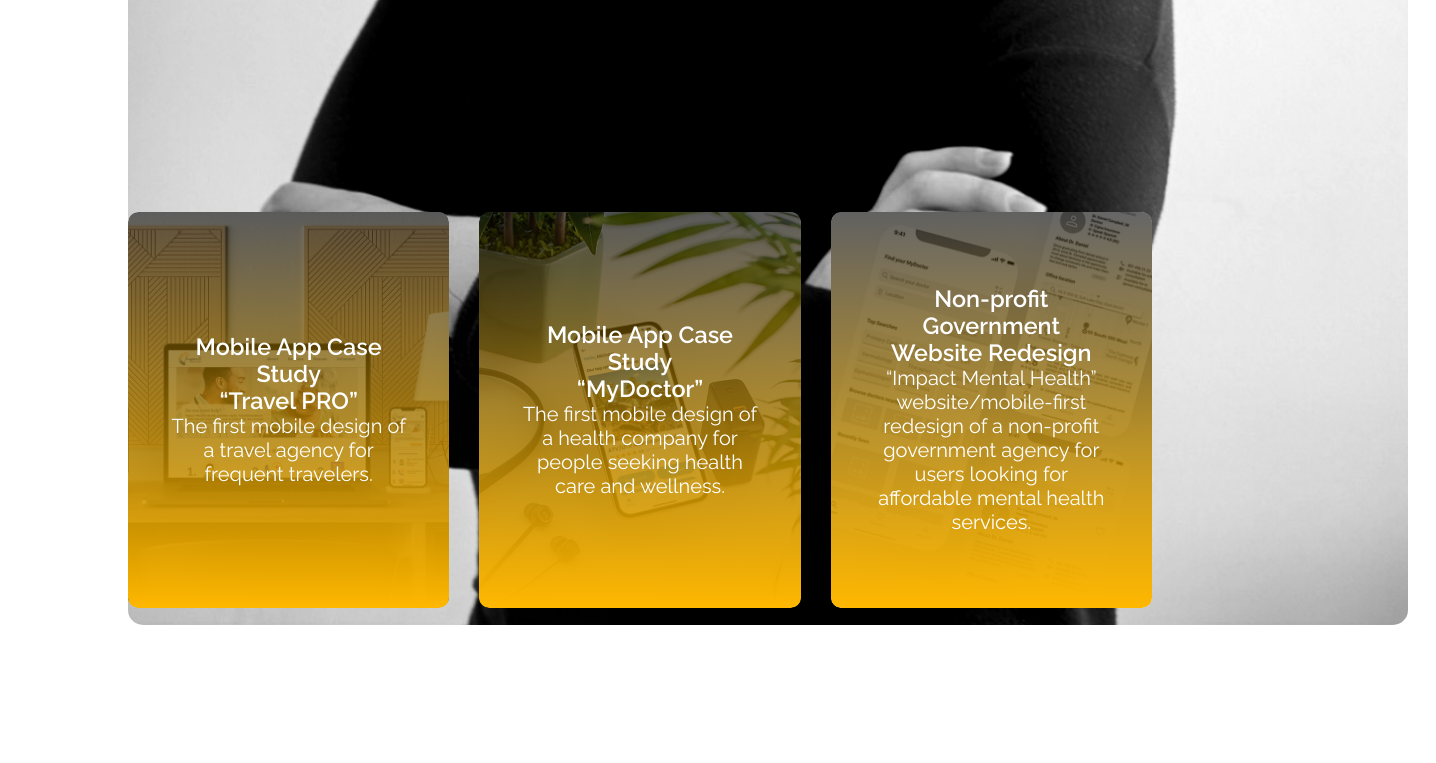
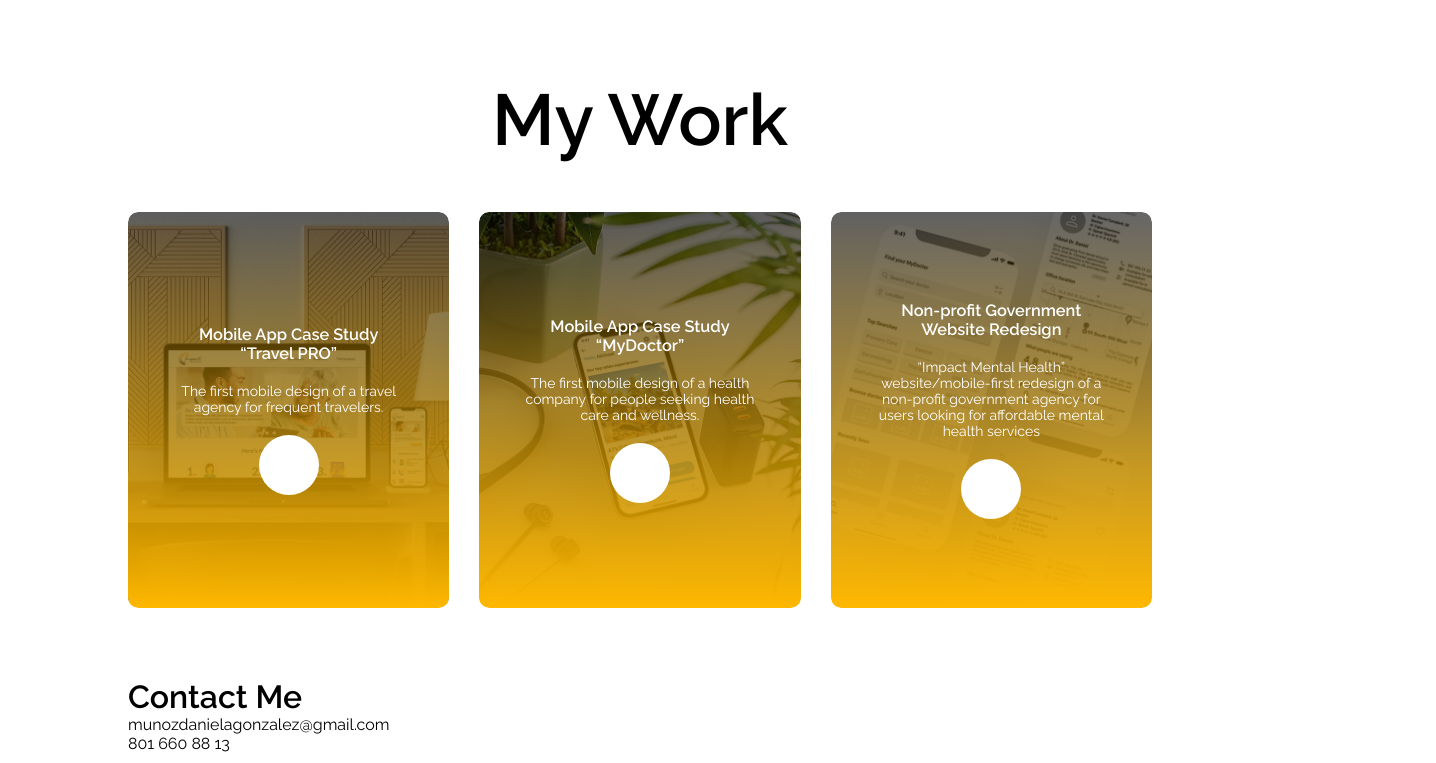
Before and after one commit to Nanonis1/UX_UI_HW_17, a plain HTML site: page index.html in a window 1280 px wide. Shown: the part 1860-2623 px from the top of the page, 1436 px wide, since content can reach past the window. Before the commit the page ends 2528 px from the top, so only its background shows below. Drawn offline with Linux system fonts and the light colour scheme.

Commit message:
add footer and css

```diff
--- a/index.html
+++ b/index.html
@@ -27,15 +27,13 @@
                     <li><a href="#">Contact</a></li>
                 </ul>
             </nav>
-
             <div class="header-text">
                         <p>UX/UI Designer</p>
-                        <h1>Hi! I'm <span>Daniela</span><br>I will create a design that <br>can give you value of your product</h1>
+                        <h1>Hi! I'm <span>Daniela</span><br>I will create a design that<br>can give you value of your product</h1>
                 </div>
                 <div class="images">
                 <img src="images/Homepage.jpg" class="Homepage">
             </div>
-
         </div>
 
     </div>
@@ -107,7 +105,7 @@
                 <img src="images/Project3.jpg">
                 <div class="layer">
                     <h3>Non-profit Government<br>Website Redesign</h3>
-                    <p>“Impact Mental Health” website/mobile-first redesign of a non-profit government agency for users looking for affordable mental health services.</p>
+                    <p>“Impact Mental Health” website/mobile-first redesign of a non-profit government agency for users looking for affordable mental health services</p>
                     <a href="#"><i class="fa-regular fa-arrow-up-right-from-square"></i></a>
                 </div>
             </div>
@@ -115,6 +113,26 @@
     </div>
 </div>
 
+<!------------ Contact ------------>
+
+<div class="contact">
+    <div class="container">
+        <div class="row">
+            <div class="contact-left">
+                <h1 Class="sub-title">Contact Me</h1>
+                <p>munozdanielagonzalez@gmail.com</p>
+                <p>801 660 88 13</p>
+                <div class="social-icons">
+                    <a href=""><i class="fa-brands fa-facebook"></i></a>
+                    <a href=""><i class="fa-brands fa-instagram"></i></a>
+                    <a href=""><i class="fa-brands fa-linkedin"></i></a>
+                </div>
+            </div>
+            <div class="contact-right"></div>
+
+        </div>
+    </div>
+</div>
 
 
 
--- a/style.css
+++ b/style.css
@@ -66,17 +66,6 @@ nav ul li a:hover::after{
     width: 100%;
 }
 
-.row1{
-    display: flex;
-    justify-content: space-between;
-    flex-wrap: wrap;
-
-}
-
-.images{
-    flex-basis: 35%;
-}
-
 
 .header-text{
     margin-top: 30%;
@@ -93,9 +82,19 @@ nav ul li a:hover::after{
     color: #FFB800;
 }
 
+.images{
+    width: 40%;
+    height: 100%;
+    position: absolute;
+    bottom: 0;
+    right: 100px;
+
+}
+
 .images img{
     width: 100%;
-    margin-top: 300px;
+    left: 50%;
+    bottom: 0;
     border-radius: 15px;
     position: absolute;
 
@@ -241,5 +240,26 @@ nav ul li a:hover::after{
     flex-direction: column;
     padding: 0 40px;
     text-align: center;
+    font-size: 14px;
 
 }
+
+.layer h3{
+    font-weight: 700;
+    margin-bottom: 20px;
+
+}
+
+.layer a{
+    margin-top: 20px;
+    color: #FFB800;
+    text-decoration: none;
+    font-size: 20px;
+    line-height: 60px;
+    background: white;
+    width: 60px;
+    height: 60px;
+    border-radius: 50%;
+    text-align: center;
+
+}
```
Also changed, not shown: 1 other file.
